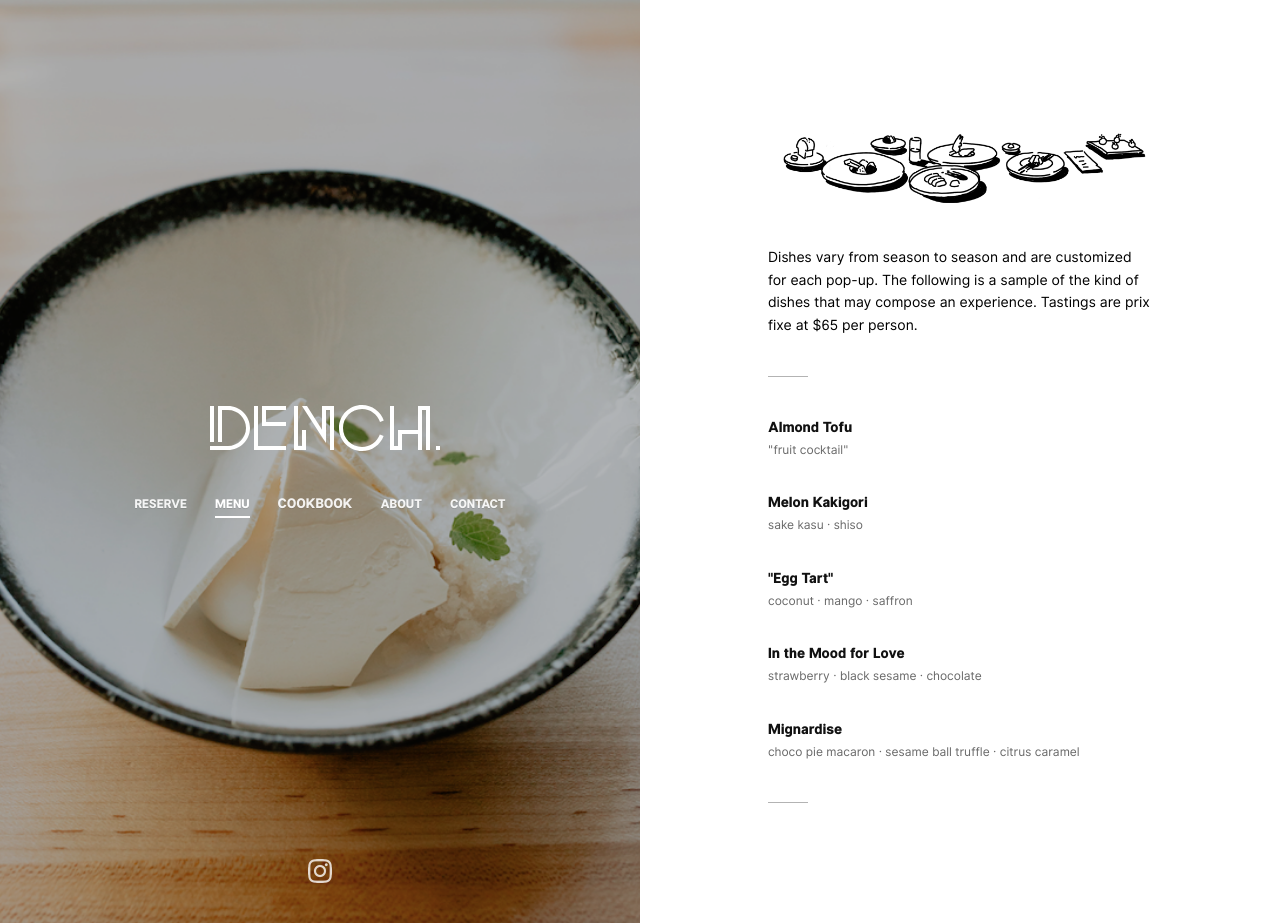
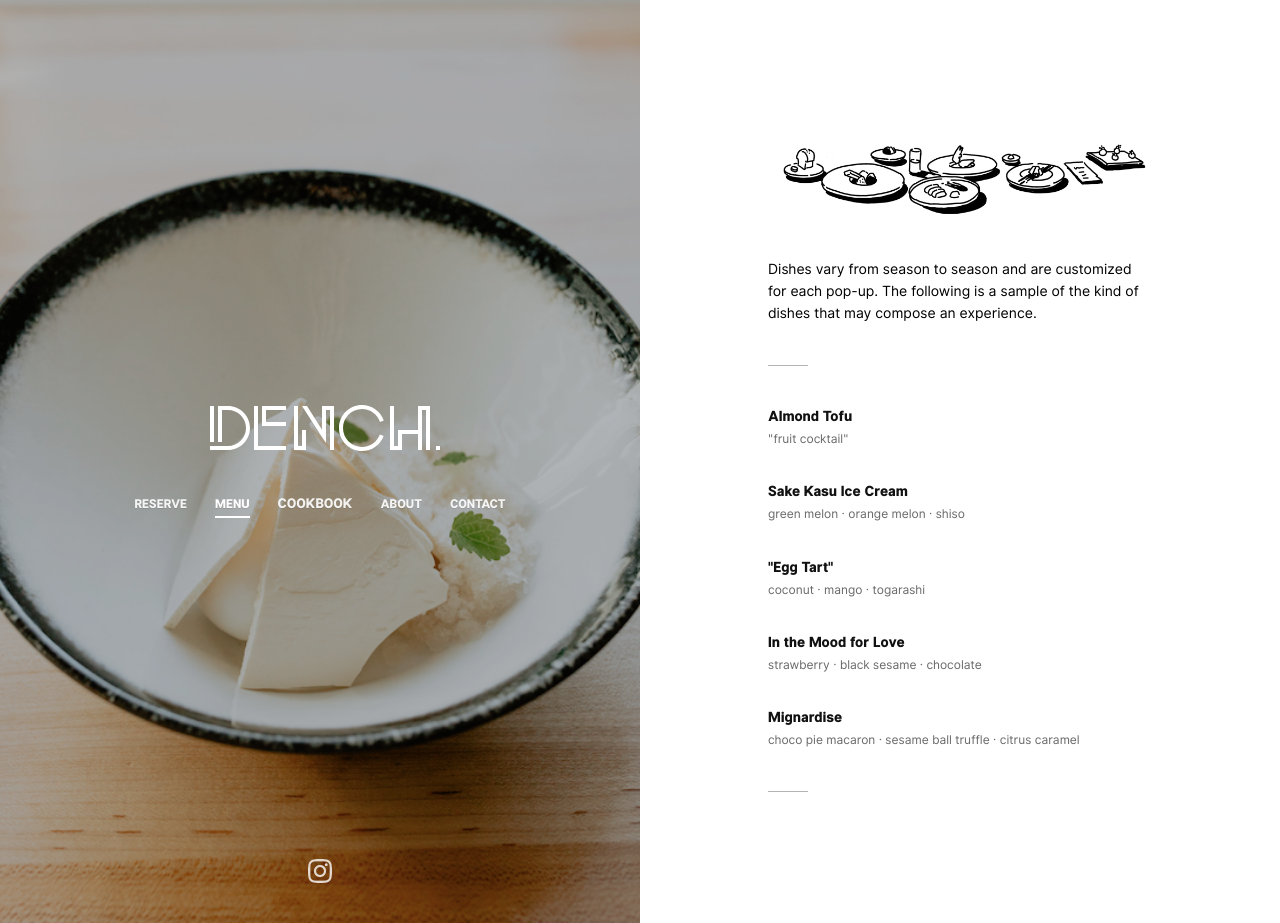
Before and after one commit to jwongdynasty/jwongdynasty.github.io, a Jekyll site: the page built from menu.html, in a window 1280 px wide and 923 px high. Built offline with Jekyll 4.4.1, drawn with Linux system fonts in a browser that asks for light colours.

Commit message:
Update menu.html

```diff
--- a/menu.html
+++ b/menu.html
@@ -6,19 +6,19 @@ title: Menu
 <!-- <h1>Sample Menu</h1> -->
 <img class="illo" src="/assets/images/illo-menu.png" />
 
-<p>Dishes vary from season to season and are customized for each pop-up. The following is a sample of the kind of dishes that may compose an experience. Tastings are prix fixe at $65 per person.</p>
+<p>Dishes vary from season to season and are customized for each pop-up. The following is a sample of the kind of dishes that may compose an experience.</p>
 <hr>
 <div class="dish">
   <h3>Almond Tofu</h3>
   <small>"fruit cocktail"</small>
 </div>
 <div class="dish">
-  <h3>Melon Kakigori</h3>
-  <small>sake kasu · shiso</small>
+  <h3>Sake Kasu Ice Cream</h3>
+  <small>green melon · orange melon · shiso</small>
 </div>
 <div class="dish">
   <h3>"Egg Tart"</h3>
-  <small>coconut · mango · saffron</small>
+  <small>coconut · mango · togarashi</small>
 </div>
 <div class="dish">
   <h3>In the Mood for Love</h3>
```
